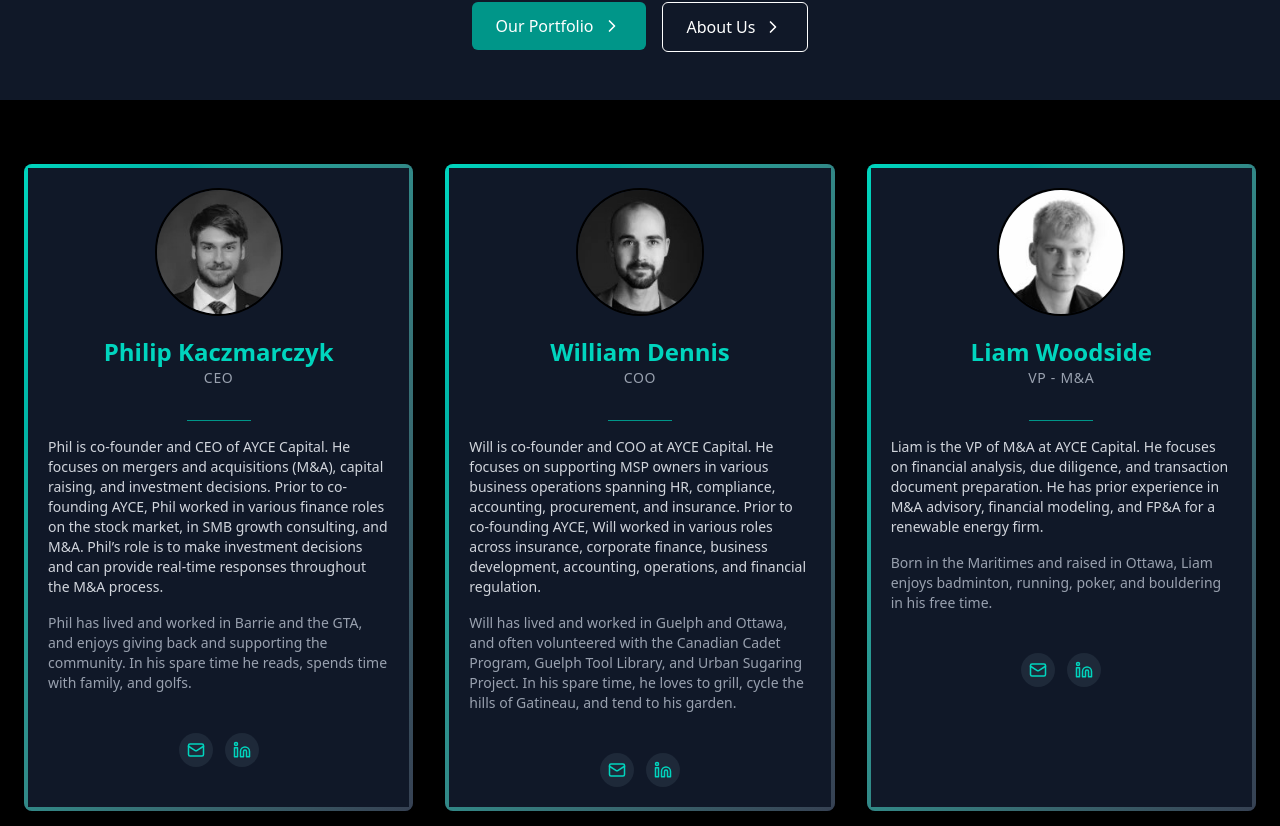
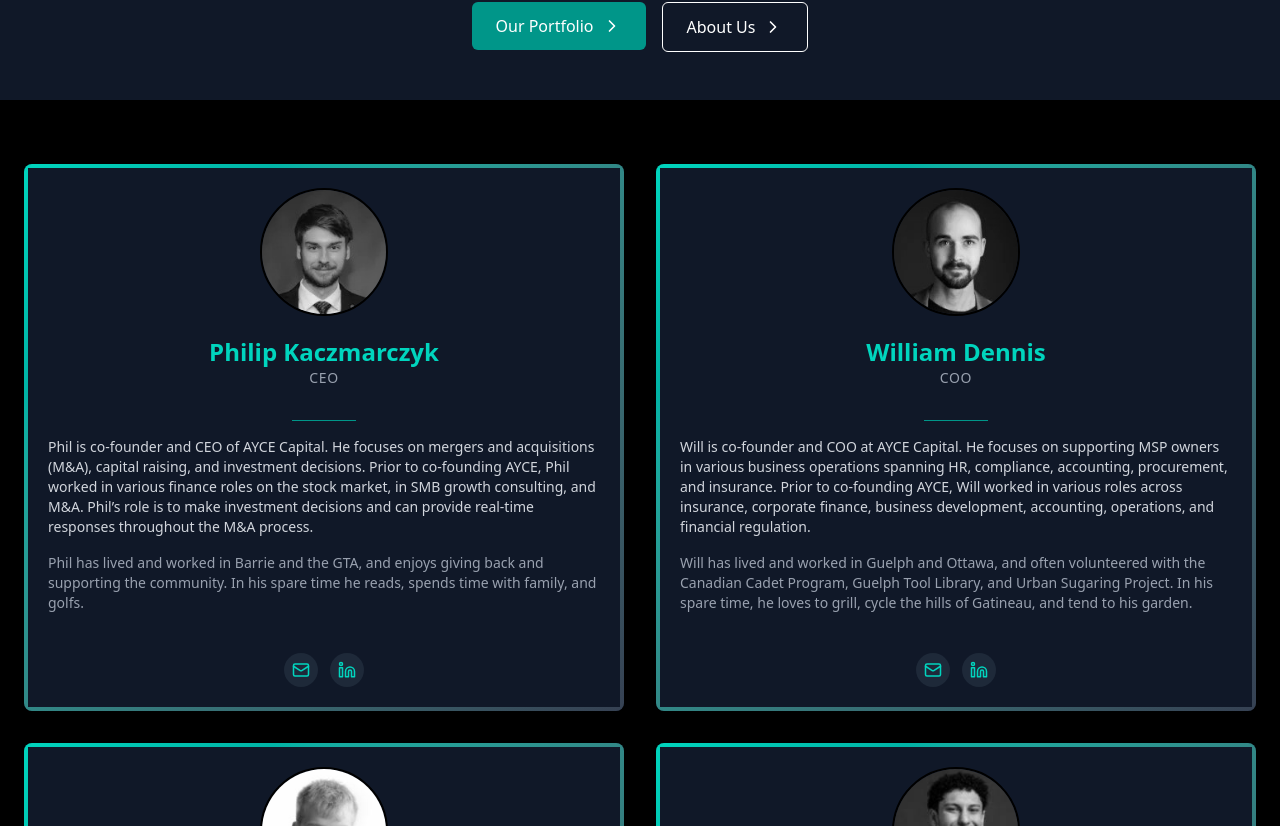
Before and after one commit to paul-madut/ayce-bookkeeping, a Next.js app in the folder ayce-bookkeeping/: page /team in a window 1280 px wide. Shown: the part 554-1380 px from the top of the page. Built offline with nearby package versions, Linux system fonts and the light colour scheme.

Commit message:
team cards changed to 2x2

```diff
--- a/ayce-bookkeeping/app/team/page.jsx
+++ b/ayce-bookkeeping/app/team/page.jsx
@@ -81,7 +81,7 @@
 
       {/* Team Members */}
       <div className="container mx-auto px-6 py-16">
-        <div className="grid grid-cols-1 md:grid-cols-2 lg:grid-cols-3 gap-8">
+        <div className="grid grid-cols-1 md:grid-cols-2 gap-8">
           {teamMembers.map((member) => (
             <div
               key={member.id}
```
